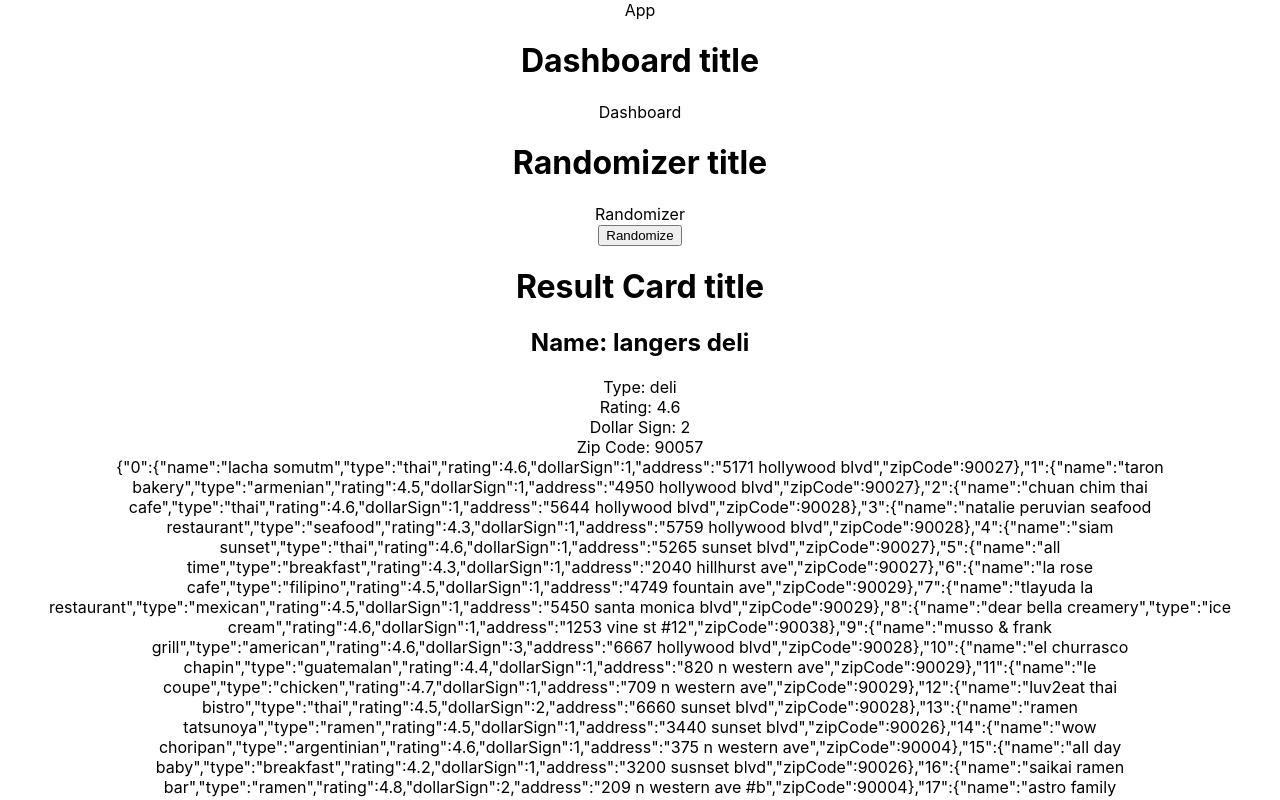
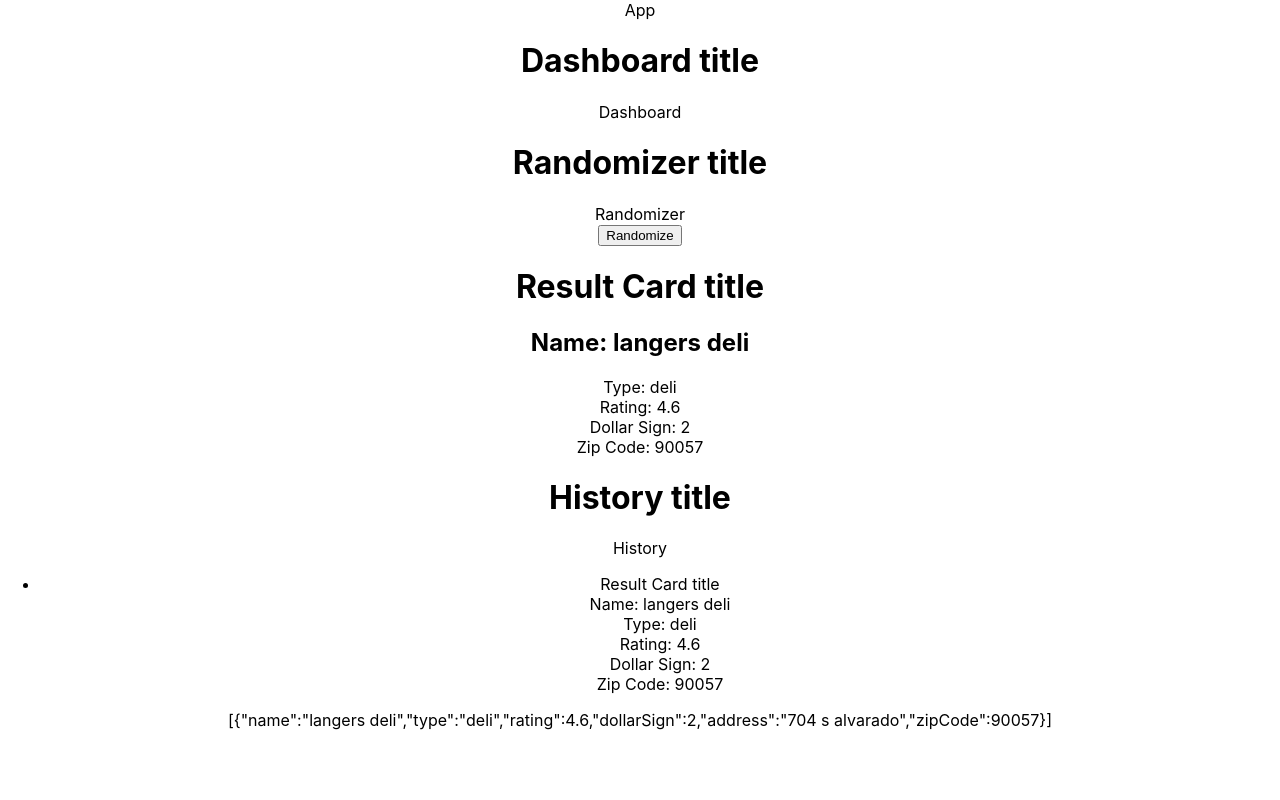
Before and after one commit to ArthurKimGl19/eateryGenerator, a React (Create React App) app: page / in a window 1280 px wide. Both pictures are taken after a click on the button "Randomize". Shown: the top 800 px of the page. Built offline with nearby package versions, Linux system fonts and the light colour scheme.

Commit message:
Add in history component

```diff
--- a/src/components/Dashboard/Dashboard.js
+++ b/src/components/Dashboard/Dashboard.js
@@ -1,6 +1,8 @@
 import React from 'react';
 import Randomizer from '../Randomizer/Randomizer';
 import Result from '../Result/Result';
+import History from '../History/History';
+
 import data from '../../data/data-eatery.json';
 export default function Dashboard() {
     const [initialData, setInitialData] = React.useState(() => data); // eslint-disable-line
@@ -12,6 +14,7 @@ export default function Dashboard() {
         dollarSign: '',
         zipCode: ''
     });
+    const [history, setHistory] = React.useState([]);
 
     const cleanUpData = function (data) {
         //format data from array of objects into an object with keys as stringified indexes and values as objects
@@ -26,6 +29,7 @@ export default function Dashboard() {
         max = Math.floor(max);
         const randomNumber = Math.floor(Math.random() * (max - min) + min);
         setRandomEatery(eateries[randomNumber]);
+        setHistory([...history, eateries[randomNumber]]);
     };
 
     React.useEffect(() => {
@@ -47,7 +51,8 @@ export default function Dashboard() {
                 address={address}
                 zipCode={zipCode}
             />
-            {JSON.stringify(eateries, 2, null)}
+            <History history={history} />
+            {JSON.stringify(history, 2, null)}
         </>
     );
 }
--- a/src/components/History/History.js
+++ b/src/components/History/History.js
@@ -1,8 +1,30 @@
 import React from 'react';
+import PropTypes from 'prop-types';
 
-export default function History() {
-    <>
-        <h1>History title</h1>
-        <div>History</div>
-    </>;
+export default function History({ history }) {
+    return (
+        <>
+            <h1>History title</h1>
+            <div>History</div>
+            <ul>
+                {history.map((eatery, index) => {
+                    const { name, type, rating, dollarSign, zipCode } = eatery;
+                    return (
+                        <li key={index}>
+                            <div>Result Card title</div>
+                            <div>Name: {name}</div>
+                            <div>Type: {type}</div>
+                            <div>Rating: {rating}</div>
+                            <div>Dollar Sign: {dollarSign}</div>
+                            <div>Zip Code: {zipCode}</div>
+                        </li>
+                    );
+                })}
+            </ul>
+        </>
+    );
 }
+
+History.propTypes = {
+    history: PropTypes.array.isRequired
+};
```
